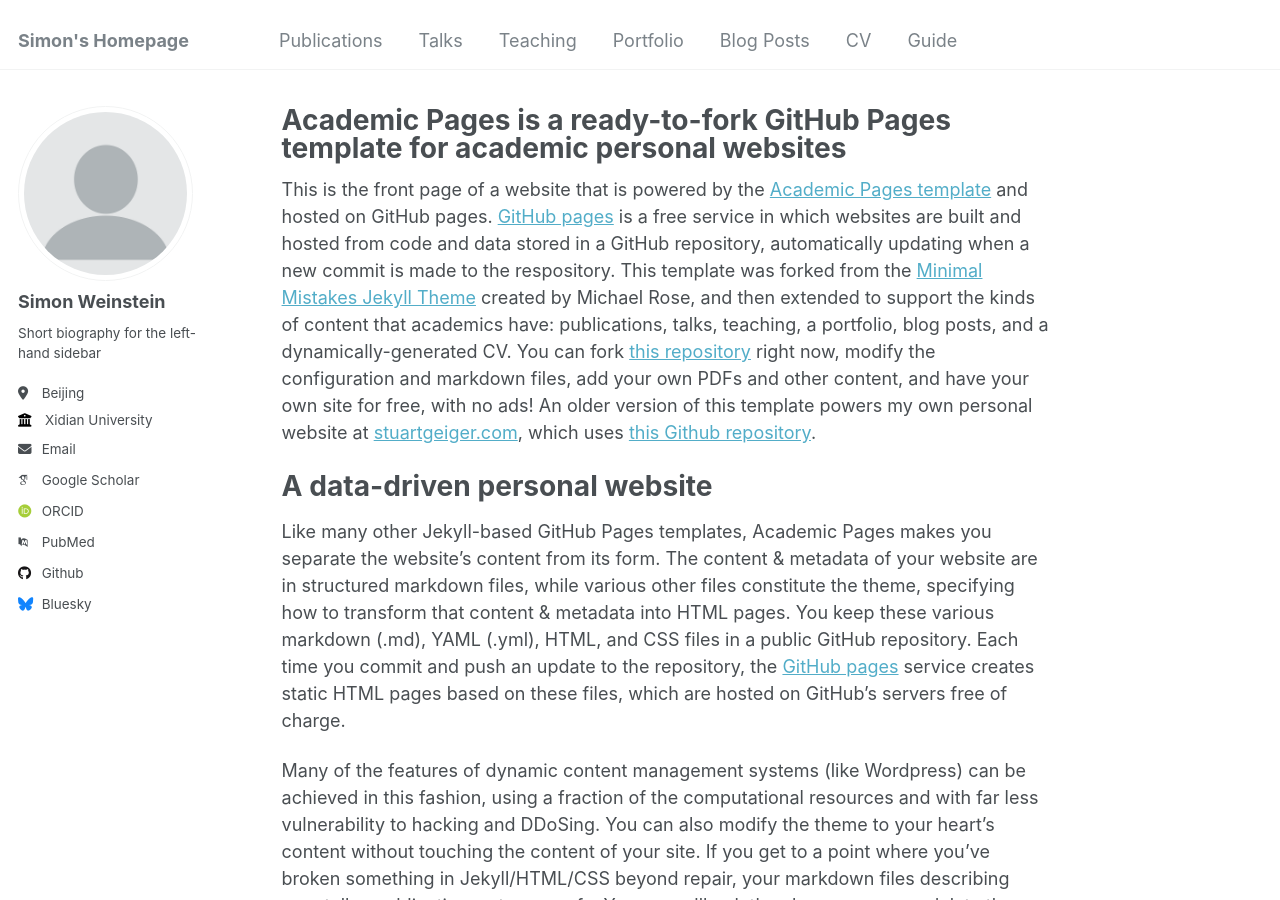
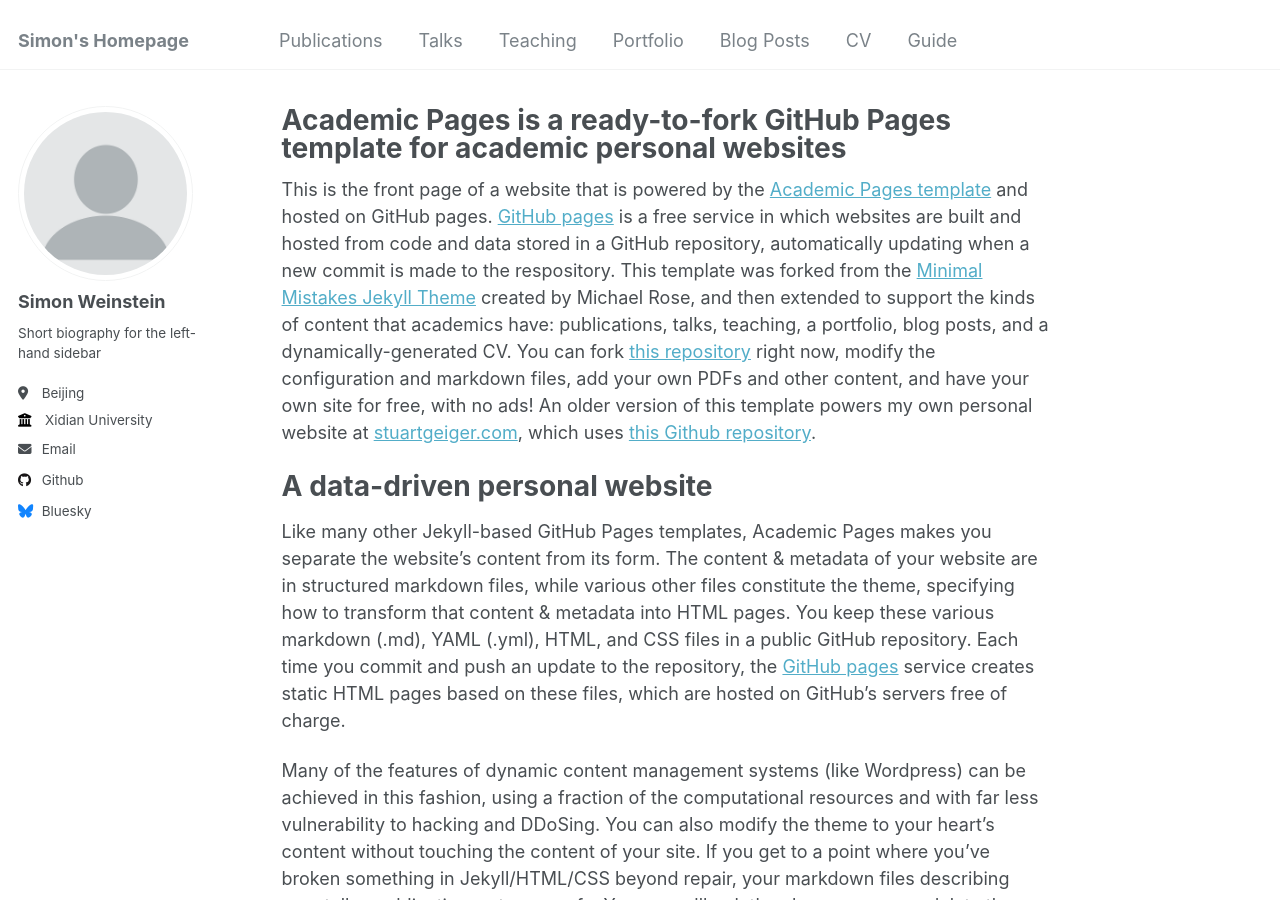
Before and after one commit to Simon007-heiyewuxing/CV, a Jekyll site: the page built from _pages/about.md, in a window 1280 px wide and 900 px high. Built offline with Jekyll 4.4.1, drawn with Linux system fonts in a browser that asks for light colours; some web fonts are replaced; part of the change alters nothing that is shown.

Commit message:
Update _config.yml

```diff
--- a/_config.yml
+++ b/_config.yml
@@ -32,18 +32,18 @@ author:
 
   # Academic websites
   arxiv            : # URL - Update with the correct link to your profile
-  googlescholar    : "https://scholar.google.com/citations?user=PS_CX0AAAAAJ"
+  googlescholar    : # "https://scholar.google.com/citations?user=PS_CX0AAAAAJ"
   impactstory      : # URL
-  orcid            : "http://orcid.org/yourorcidurl"
+  orcid            : # "http://orcid.org/yourorcidurl"
   semantic         : # URL
-  pubmed           : "https://www.ncbi.nlm.nih.gov/pubmed/?term=john+snow"
+  pubmed           : # "https://www.ncbi.nlm.nih.gov/pubmed/?term=john+snow"
   researchgate     : # URL
 
   # Repositories and software development
   bitbucket        : # Username - Update with your username on the site
   codepen          : # Username
   dribbble         : # Username
-  github           : "academicpages"
+  github           : "https://github.com/Simon007-heiyewuxing"
   kaggle           : # Username
   stackoverflow    : # User number or user number and name (i.e., use "1" or "1/jeff-atwood")
 
```
